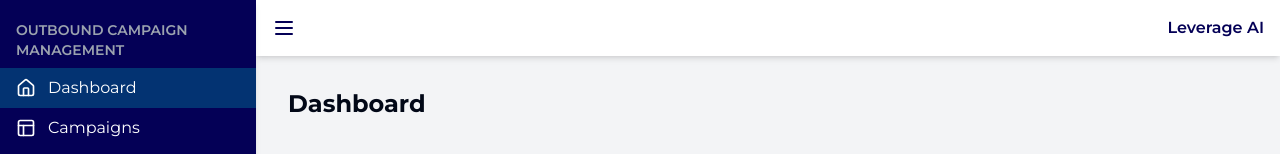
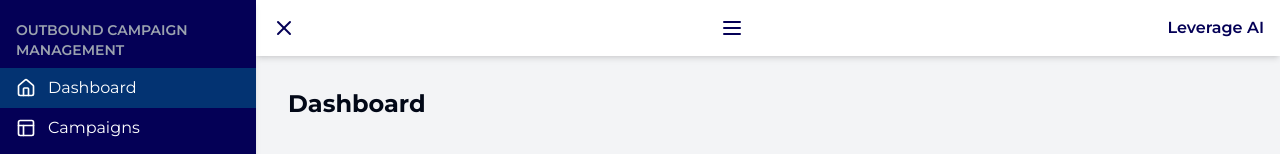
Before and after one commit to sanketmctrl/leadgenplatform-mockup-24, a React (Vite) app: page / in a window 1280 px wide. Shown: the top 154 px of the page. Built offline with nearby package versions, Linux system fonts and the light colour scheme.

Commit message:
Improve Navbar Collapse Behavior
Enhance the mobile view of the navbar to ensure it collapses more intuitively and does not disappear unexpectedly, improving user experience.
[skip gpt_engineer]

```diff
--- a/src/components/Layout.jsx
+++ b/src/components/Layout.jsx
@@ -1,6 +1,6 @@
 import React, { useState, useEffect } from 'react';
 import { Link, Outlet, useLocation } from 'react-router-dom';
-import { LayoutIcon, UsersIcon, BuildingIcon, InboxIcon, HomeIcon, BanIcon, UserIcon, FileTextIcon, RocketIcon, MenuIcon } from 'lucide-react';
+import { LayoutIcon, UsersIcon, BuildingIcon, InboxIcon, HomeIcon, BanIcon, UserIcon, FileTextIcon, RocketIcon, MenuIcon, XIcon } from 'lucide-react';
 
 const NavLink = ({ to, children, isCollapsed }) => {
   const location = useLocation();
@@ -51,7 +51,7 @@ const Layout = () => {
       <aside
         className={`bg-main-blue shadow-md overflow-y-auto flex flex-col transition-all duration-300 ${
           isNavVisible ? (isCollapsed ? 'w-16' : 'w-64') : 'w-0'
-        } md:relative absolute z-10 h-full`}
+        } md:relative fixed z-20 h-full`}
       >
         <nav className="flex-grow mt-5">
           <div className={`mb-2 px-4 text-sm font-semibold text-gray-400 uppercase ${isCollapsed ? 'hidden' : ''}`}>
@@ -112,9 +112,9 @@ const Layout = () => {
         <header className="bg-white shadow-md p-4 flex justify-between items-center">
           <button
             onClick={toggleNav}
-            className="md:hidden text-main-blue hover:text-light-blue transition-colors duration-200"
+            className="text-main-blue hover:text-light-blue transition-colors duration-200 z-30"
           >
-            <MenuIcon className="h-6 w-6" />
+            {isNavVisible ? <XIcon className="h-6 w-6" /> : <MenuIcon className="h-6 w-6" />}
           </button>
           <button
             onClick={toggleCollapse}
@@ -128,6 +128,12 @@ const Layout = () => {
           <Outlet />
         </main>
       </div>
+      {isNavVisible && (
+        <div
+          className="fixed inset-0 bg-black bg-opacity-50 z-10 md:hidden"
+          onClick={toggleNav}
+        ></div>
+      )}
     </div>
   );
 };
```
